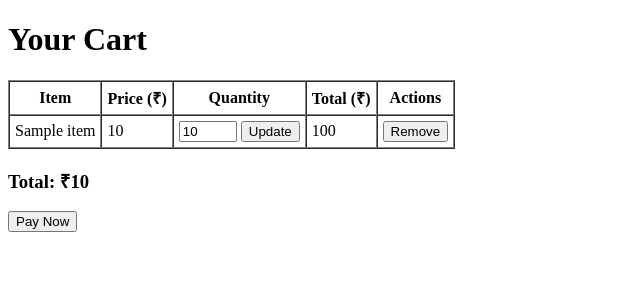
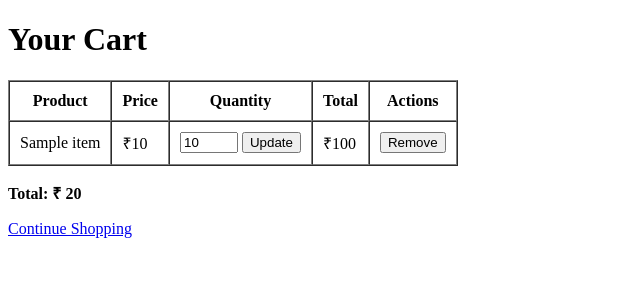
Before and after one commit to snackvilletreats/snackallo-site, a Flask app: template templates/cart.html in a window 1280 px wide. Shown: the top 300 px of the page, without its empty margins (0-640 px from the left). Run offline with Flask 3, Linux system fonts and the light colour scheme; the template is opened without the code that fills it: most values are stand-ins (such as "Sample title", 1, 10 or a date in 2020).

Commit message:
Update cart.html

```diff
--- a/templates/cart.html
+++ b/templates/cart.html
@@ -2,35 +2,37 @@
 <html lang="en">
 <head>
     <meta charset="UTF-8" />
-  <title>Shopping Cart</title>
+    <title>Cart - Snackallo</title>
 </head>
 <body>
     <h1>Your Cart</h1>
     {% if cart %}
-  <table border="1" cellpadding="5" cellspacing="0">
+    <table border="1" cellpadding="10" cellspacing="0">
       <thead>
         <tr>
-        <th>Item</th>
-        <th>Price (₹)</th>
+          <th>Product</th>
+          <th>Price</th>
           <th>Quantity</th>
-        <th>Total (₹)</th>
+          <th>Total</th>
           <th>Actions</th>
         </tr>
       </thead>
       <tbody>
-      {% for product_id, item in cart.items() %}
+        {% for item in cart %}
         <tr>
           <td>{{ item.name }}</td>
-        <td>{{ item.price }}</td>
+          <td>₹{{ item.price }}</td>
           <td>
-          <form action="{{ url_for('update_cart', product_id=product_id) }}" method="post" style="display:inline;">
-            <input type="number" name="quantity" min="0" value="{{ item.quantity }}" style="width:50px;" />
+            <form action="{{ url_for('update_quantity') }}" method="post" style="display:inline;">
+              <input type="hidden" name="product_id" value="{{ item.id }}">
+              <input type="number" name="quantity" value="{{ item.quantity }}" min="1" style="width:50px;" required>
               <button type="submit">Update</button>
             </form>
           </td>
-        <td>{{ item.price * item.quantity }}</td>
+          <td>₹{{ item.price * item.quantity }}</td>
           <td>
-          <form action="{{ url_for('remove_from_cart', product_id=product_id) }}" method="post" style="display:inline;">
+            <form action="{{ url_for('remove_from_cart') }}" method="post" style="display:inline;">
+              <input type="hidden" name="product_id" value="{{ item.id }}">
               <button type="submit">Remove</button>
             </form>
           </td>
@@ -38,14 +40,14 @@
         {% endfor %}
       </tbody>
     </table>
-
-  <h3>Total: ₹{{ total }}</h3>
-
-  <form action="{{ url_for('checkout') }}" method="post">
-    <button type="submit">Pay Now</button>
-  </form>
+    <p>
+      <strong>Total: ₹
+        {{ cart | sum(attribute='price', start=0) + cart | sum(attribute='quantity', start=0) }} <!-- You may want to sum total properly -->
+      </strong>
+    </p>
     {% else %}
     <p>Your cart is empty.</p>
     {% endif %}
+    <p><a href="{{ url_for('shop') }}">Continue Shopping</a></p>
 </body>
 </html>
```
Lines whose indentation alone changed are shown as unchanged.
